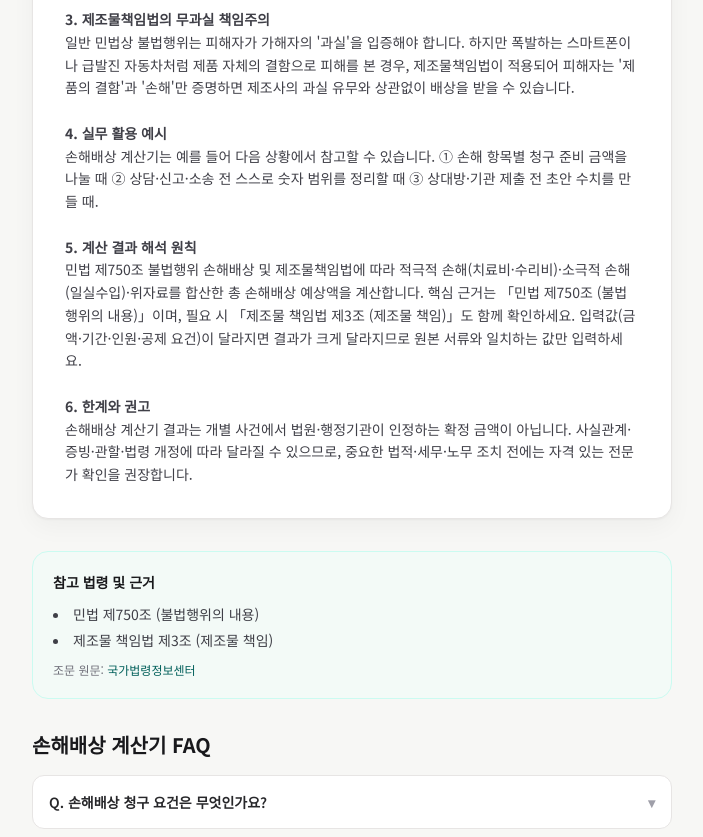
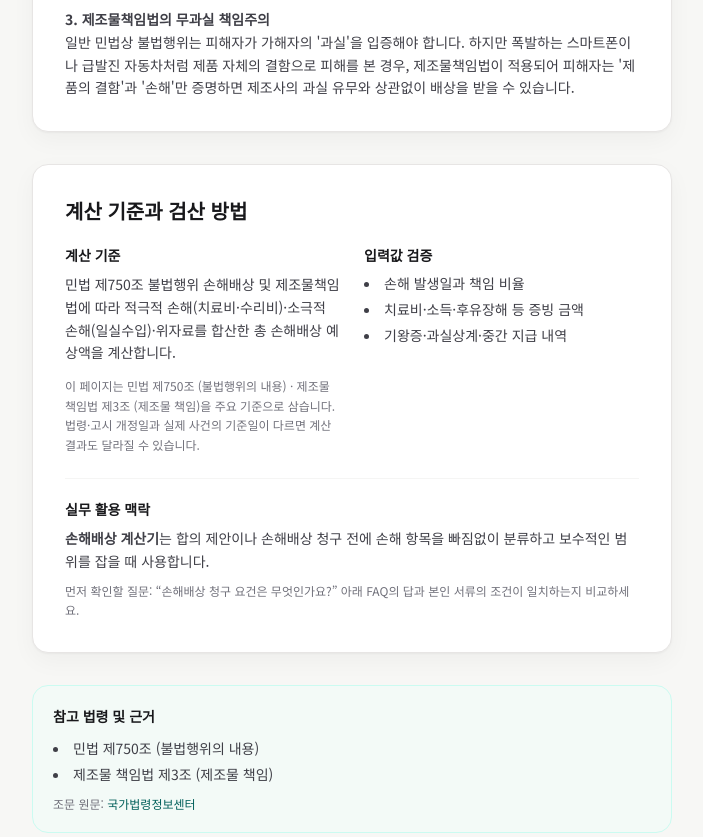
Before and after one commit to SublimerNJ/law-calc, a Next.js app: page /tools/damages/damages-general in a window 1280 px wide. Shown: the part 1580-2417 px from the top of the page, without its empty margins (120-823 px from the left). Built offline with nearby package versions, Linux system fonts and the light colour scheme; no server answers.

Commit message:
fix(content): remove repeated low-value calculator copy

```diff
--- a/package.json
+++ b/package.json
@@ -6,7 +6,8 @@
     "dev": "next dev",
     "build": "next build",
     "start": "next start",
-    "lint": "eslint"
+    "lint": "eslint",
+    "verify:adsense": "node scripts/verify-adsense-content-quality.js"
   },
   "dependencies": {
     "@phosphor-icons/react": "^2.1.10",
--- /dev/null
+++ b/scripts/verify-adsense-content-quality.js
@@ -0,0 +1,31 @@
+const fs = require('node:fs');
+const path = require('node:path');
+
+const root = path.resolve(__dirname, '..');
+const layoutPath = path.join(root, 'src/components/ui/CalculatorLayout.tsx');
+const dataPath = path.join(root, 'src/lib/tools-data.ts');
+const layout = fs.readFileSync(layoutPath, 'utf8');
+const data = fs.readFileSync(dataPath, 'utf8');
+
+const failures = [];
+const guideCount = (data.match(/extendedGuide:\s*`/g) || []).length;
+if (guideCount !== 55) {
+  failures.push(`expected 55 calculator guides, found ${guideCount}`);
+}
+
+const repetitiveMarker = '<strong>4. 실무 활용 예시</strong>';
+if (data.includes(repetitiveMarker) && !layout.includes(`split('${repetitiveMarker}')`)) {
+  failures.push('generic sections 4-6 are still rendered, including mismatched calculator descriptions');
+}
+
+for (const required of ['입력값 검증', '계산 기준', '실무 활용 맥락']) {
+  if (!layout.includes(required)) failures.push(`missing calculator-specific quality section: ${required}`);
+}
+
+if (failures.length) {
+  console.error('AdSense content quality verification failed:');
+  for (const failure of failures) console.error(`- ${failure}`);
+  process.exit(1);
+}
+
+console.log(`AdSense content quality verification passed: ${guideCount} calculator guides protected from generic sections.`);
--- a/src/app/privacy/page.tsx
+++ b/src/app/privacy/page.tsx
@@ -17,7 +17,7 @@ export default function PrivacyPage() {
         <section>
           <h2 className="text-xl font-bold text-slate-900 mb-4">제1조 (개인정보의 처리 목적)</h2>
           <p>
-            law-calc.kr (이하 "본 사이트")은 법률 계산기 서비스 제공을 목적으로 운영됩니다.
+            law-calc.kr (이하 &quot;본 사이트&quot;)은 법률 계산기 서비스 제공을 목적으로 운영됩니다.
             본 사이트는 <strong>이용자의 민감한 개인정보를 별도로 수집하거나 데이터베이스에 저장하지 않습니다.</strong>
             모든 계산은 이용자의 브라우저 내에서 클라이언트 사이드 스크립트(JavaScript)를 통해 처리되며,
             입력된 금액, 소득, 사실관계 등의 데이터는 서버로 전송되거나 기록되지 않습니다.
--- a/src/app/terms/page.tsx
+++ b/src/app/terms/page.tsx
@@ -17,7 +17,7 @@ export default function TermsPage() {
         <section>
           <h2 className="text-xl font-bold text-slate-900 mb-4">제1조 (목적)</h2>
           <p>
-            본 약관은 <strong>law-calc.kr</strong> (이하 "서비스")이 제공하는 모든 법률 계산기 및
+            본 약관은 <strong>law-calc.kr</strong> (이하 &quot;서비스&quot;)이 제공하는 모든 법률 계산기 및
             법률 정보 콘텐츠의 이용 조건, 서비스 운영자와 이용자의 권리, 의무, 면책 사항을 명확히 규정함을 목적으로 합니다.
             이용자가 본 서비스에 접속하고 이용함으로써 본 약관에 전적으로 동의한 것으로 간주합니다.
           </p>
@@ -30,7 +30,7 @@ export default function TermsPage() {
             바탕으로 한 <strong>일반적인 정보 제공 및 참고 목적</strong>으로만 제공됩니다.
           </p>
           <ul className="list-disc list-inside space-y-2 text-red-950 bg-red-50/50 p-6 rounded-xl border border-red-100">
-            <li>본 서비스의 결과물은 어떠한 경우에도 대한변호사협회 등에 등록된 전문 변호사, 노무사, 세무사 등의 <strong>'법률 자문(Legal Advice)'</strong>을 대체할 수 없습니다.</li>
+            <li>본 서비스의 결과물은 어떠한 경우에도 대한변호사협회 등에 등록된 전문 변호사, 노무사, 세무사 등의 <strong>&apos;법률 자문(Legal Advice)&apos;</strong>을 대체할 수 없습니다.</li>
             <li>소송 제기, 합의, 세금 신고, 계약 체결 등 법적 구속력이 발생하는 중대한 결정 전에는 <strong>반드시 유자격 전문가와 직접 상담</strong>하시기 바랍니다.</li>
           </ul>
         </section>
--- a/src/app/tools/family/forced-heirship/page.tsx
+++ b/src/app/tools/family/forced-heirship/page.tsx
@@ -1,6 +1,7 @@
 'use client';
 
 import { useState } from 'react';
+import Link from 'next/link';
 import CalculatorLayout from '@/components/ui/CalculatorLayout';
 import { ActionInsight } from '@/components/ui/ActionInsight';
 import { TOOLS, CATEGORIES } from '@/lib/tools-data';
@@ -228,7 +229,7 @@ export default function ForcedHeirshipPage() {
             className="w-full bg-white border border-slate-200 rounded-lg px-4 py-3 text-slate-900 focus:border-teal-700 focus:outline-none glassmorphism glass-panel"
           />
           <p className="text-xs text-gray-500 mt-1">
-            <a aria-label="Link" href="/tools/family/legal-inheritance" className="text-[#ec4899] underline hover:opacity-80 cursor-pointer focus:outline-none focus:ring-2 focus:ring-brand-primary focus:ring-offset-2 min-h-[44px] min-w-[44px]">법정상속분 계산기</a>로 먼저 확인하세요
+            <Link href="/tools/family/inheritance-order" className="text-[#ec4899] underline hover:opacity-80 cursor-pointer focus:outline-none focus:ring-2 focus:ring-brand-primary focus:ring-offset-2 min-h-[44px] min-w-[44px]">법정상속분 계산기</Link>로 먼저 확인하세요
           </p>
         </div>
 
--- a/src/app/tools/tax/comprehensive-income-tax/page.tsx
+++ b/src/app/tools/tax/comprehensive-income-tax/page.tsx
@@ -3,7 +3,7 @@
 import { useState } from 'react';
 import CalculatorLayout from '@/components/ui/CalculatorLayout';
 import { ActionInsight } from '@/components/ui/ActionInsight';
-import { actionData } from '@/lib/action-data';
+
 import { TOOLS, CATEGORIES } from '@/lib/tools-data';
 
 const tool = TOOLS.find(t => t.id === 'comprehensive-income-tax')!;
--- a/src/app/tools/traffic/bail/page.tsx
+++ b/src/app/tools/traffic/bail/page.tsx
@@ -59,7 +59,7 @@ function calculateBail(
   const assetBased = Math.round(assets * severityFactor);
 
   // Use the higher of base or asset-based
-  let amount = Math.max(baseBail, assetBased);
+  const amount = Math.max(baseBail, assetBased);
 
   // Prior record multiplier
   const priorMultiplier = priorRecord === 'two-plus' ? 2.0 : priorRecord === 'one' ? 1.5 : 1.0;
--- a/src/components/ui/CalculatorLayout.tsx
+++ b/src/components/ui/CalculatorLayout.tsx
@@ -52,6 +52,54 @@ export default function CalculatorLayout({ tool, category, children }: Calculato
   };
 
   const guides = relatedGuides[category.id] ?? relatedGuides.misc;
+  // 2026-04 일괄 생성본의 4~6번 문단은 여러 계산기에서 동일하게 반복됐고,
+  // 일부는 바로 앞 계산기의 설명을 잘못 이어받았다. 공개 페이지에는 도구별 고유 설명만 노출한다.
+  const focusedGuide = tool.extendedGuide
+    ?.split('<strong>4. 실무 활용 예시</strong>')[0]
+    .trim();
+
+  const qualityContexts: Record<
+    string,
+    { inputs: string[]; scenario: string }
+  > = {
+    court: {
+      inputs: ['청구금액·소가와 심급', '당사자 수와 전자소송 이용 여부', '실제 납부·지급 증빙과 판결 주문'],
+      scenario: '소송·조정·지급명령 중 어떤 절차를 택할지 결정하기 전에 초기 비용과 회수 가능한 범위를 비교할 때 사용합니다.',
+    },
+    family: {
+      inputs: ['혼인·상속 등 기준일과 가족관계', '소득·재산·채무의 실제 금액', '법원 기준표·법정비율과 예외 사유'],
+      scenario: '협의나 조정 전에 쟁점 금액의 범위를 정리하고, 누락된 가족관계·재산 항목을 찾는 준비 자료로 사용합니다.',
+    },
+    labor: {
+      inputs: ['근로계약서상 임금과 실제 지급 내역', '입사·퇴사일 및 소정근로시간', '상여금·수당·휴업 등 산입 조건'],
+      scenario: '급여명세서와 근로계약서를 대조해 미지급 가능성을 1차 점검하고, 노동청 상담 전 사실관계를 정리할 때 사용합니다.',
+    },
+    tax: {
+      inputs: ['취득·양도·신고 기준일', '과세표준과 실제 필요경비', '공제·감면 요건 및 보유·거주 기간'],
+      scenario: '신고 전에 적용 가능한 공제와 누락 비용을 점검하는 사전 추정에 사용하며, 최종 세액은 국세청 또는 세무 전문가와 확인합니다.',
+    },
+    realty: {
+      inputs: ['계약서상 보증금·차임·거래금액', '계약·취득·반환 기준일', '지역·주택 수·대출 조건 등 적용 요건'],
+      scenario: '계약서와 금융기관 자료를 바탕으로 거래비용·대출비율·반환 지연의 영향을 비교할 때 사용합니다.',
+    },
+    traffic: {
+      inputs: ['사고·적발 기준일과 사실관계', '소득·치료기간·과실비율 등 객관 자료', '행정처분·형사절차에 적용되는 최신 기준'],
+      scenario: '보험사·수사기관과 대화하기 전에 금액과 절차의 대략적인 범위를 이해하는 참고 자료로 사용합니다.',
+    },
+    debt: {
+      inputs: ['원금과 약정이율', '변제기·기산일·종료일', '중간 변제액과 법정이율 변경 시점'],
+      scenario: '내용증명·지급명령·소송을 준비하며 기간별 원금과 이자를 분리해 청구 초안을 검산할 때 사용합니다.',
+    },
+    damages: {
+      inputs: ['손해 발생일과 책임 비율', '치료비·소득·후유장해 등 증빙 금액', '기왕증·과실상계·중간 지급 내역'],
+      scenario: '합의 제안이나 손해배상 청구 전에 손해 항목을 빠짐없이 분류하고 보수적인 범위를 잡을 때 사용합니다.',
+    },
+    misc: {
+      inputs: ['사건·계약의 정확한 기준일', '원본 문서에 적힌 금액과 당사자 정보', '중단·정지·예외 사유와 최신 법령'],
+      scenario: '기관 상담이나 법률상담 전에 핵심 날짜·금액·요건을 한 장으로 정리하는 점검 도구로 사용합니다.',
+    },
+  };
+  const qualityContext = qualityContexts[category.id] ?? qualityContexts.misc;
 
   const schemaLd = {
     '@context': 'https://schema.org',
@@ -162,17 +210,55 @@ export default function CalculatorLayout({ tool, category, children }: Calculato
               {children}
             </div>
 
-            {tool.extendedGuide && (
+            {focusedGuide && (
               <article className="rounded-2xl border border-stone-200 bg-white p-6 sm:p-8 shadow-[var(--shadow-card)] prose prose-zinc max-w-none">
                 <h2 className="text-xl font-bold text-zinc-900 mb-4 !mt-0 border-b border-stone-100 pb-3">
-                  {tool.name} 상세 가이드
+                  {tool.name} 핵심 산정 기준
                 </h2>
                 <div
                   className="text-sm text-zinc-700 leading-relaxed whitespace-pre-wrap"
-                  dangerouslySetInnerHTML={{ __html: tool.extendedGuide }}
+                  dangerouslySetInnerHTML={{ __html: focusedGuide }}
                 />
               </article>
             )}
+
+            <section className="rounded-2xl border border-stone-200 bg-white p-6 sm:p-8 shadow-[var(--shadow-card)]">
+              <h2 className="text-xl font-bold text-zinc-900 mb-5">계산 기준과 검산 방법</h2>
+              <div className="grid gap-6 sm:grid-cols-2">
+                <div>
+                  <h3 className="text-sm font-bold text-zinc-900 mb-2">계산 기준</h3>
+                  <p className="text-sm text-zinc-700 leading-relaxed">
+                    {tool.longDescription || tool.description}
+                  </p>
+                  {tool.legalCitations && tool.legalCitations.length > 0 && (
+                    <p className="mt-3 text-xs text-zinc-500 leading-relaxed">
+                      이 페이지는 {tool.legalCitations.join(' · ')}을 주요 기준으로 삼습니다. 법령·고시 개정일과
+                      실제 사건의 기준일이 다르면 계산 결과도 달라질 수 있습니다.
+                    </p>
+                  )}
+                </div>
+                <div>
+                  <h3 className="text-sm font-bold text-zinc-900 mb-2">입력값 검증</h3>
+                  <ul className="list-disc list-inside space-y-1.5 text-sm text-zinc-700">
+                    {qualityContext.inputs.map((input) => (
+                      <li key={input}>{input}</li>
+                    ))}
+                  </ul>
+                </div>
+              </div>
+              <div className="mt-6 border-t border-stone-100 pt-5">
+                <h3 className="text-sm font-bold text-zinc-900 mb-2">실무 활용 맥락</h3>
+                <p className="text-sm text-zinc-700 leading-relaxed">
+                  <strong>{tool.name}</strong>는 {qualityContext.scenario}
+                </p>
+                {tool.faqItems?.[0] && (
+                  <p className="mt-2 text-xs text-zinc-500 leading-relaxed">
+                    먼저 확인할 질문: “{tool.faqItems[0].question}” 아래 FAQ의 답과 본인 서류의 조건이 일치하는지
+                    비교하세요.
+                  </p>
+                )}
+              </div>
+            </section>
 
             {tool.legalCitations && tool.legalCitations.length > 0 && (
               <section className="rounded-2xl border border-teal-100 bg-teal-50/50 p-5">
```
Also changed, not shown: eslint.config.mjs (added, +16 -0 lines).
